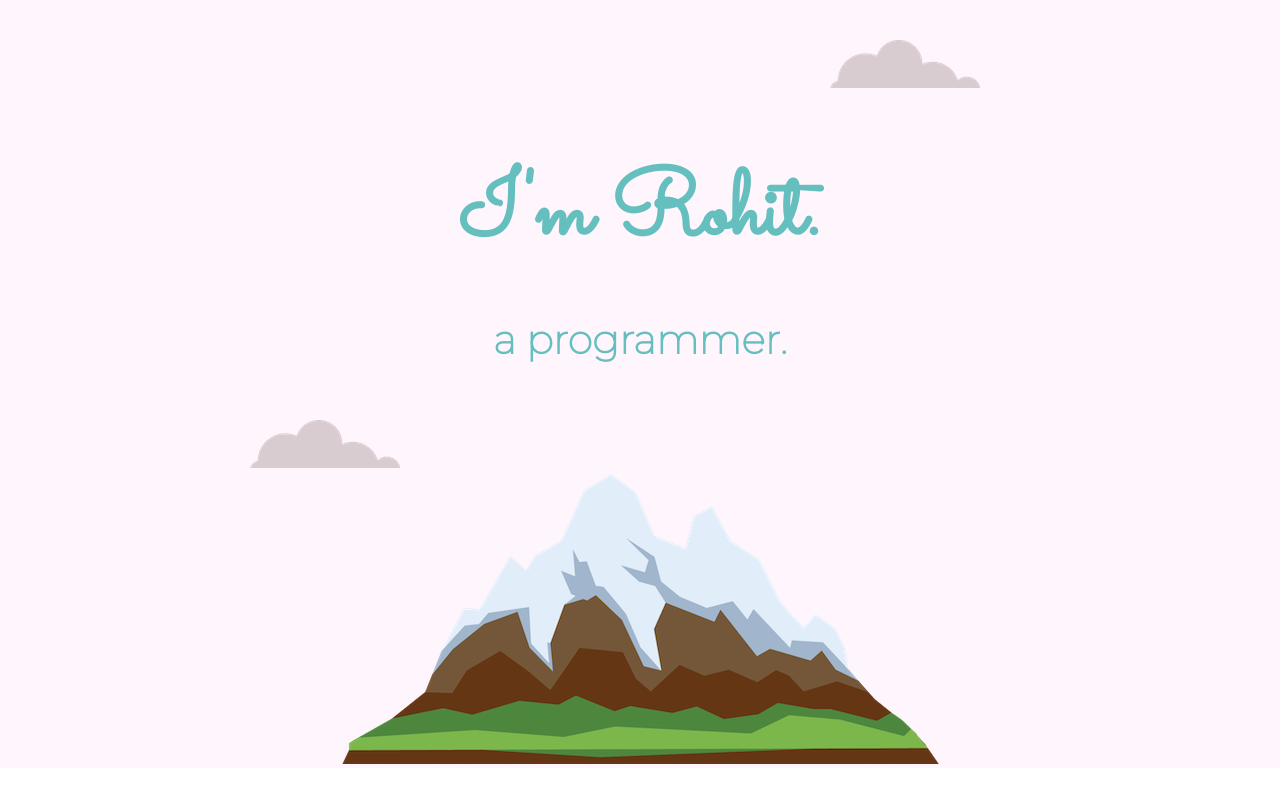
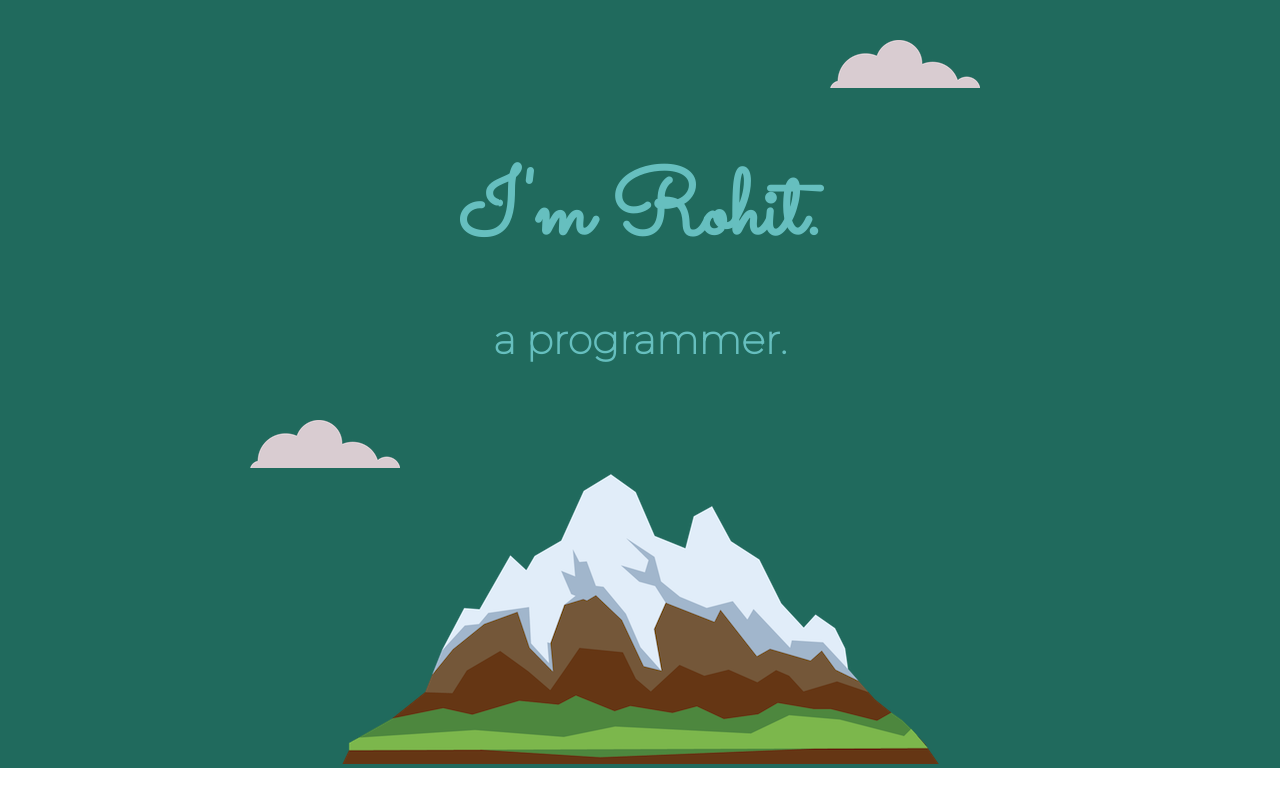
Before and after one commit to rohitkumar1706259/personalwebsite, a plain HTML site: page index.html in a window 1280 px wide. Shown: the top 800 px of the page. Drawn offline with Linux system fonts and the light colour scheme.

Commit message:
Update styles.css

```diff
--- a/css/styles.css
+++ b/css/styles.css
@@ -6,7 +6,7 @@ body{
 
 }
 .top-container{
-  background-color: #fff5fd;
+  background-color: #206a5d;
   position: relative;
   padding-top: 100px;
 }
```
